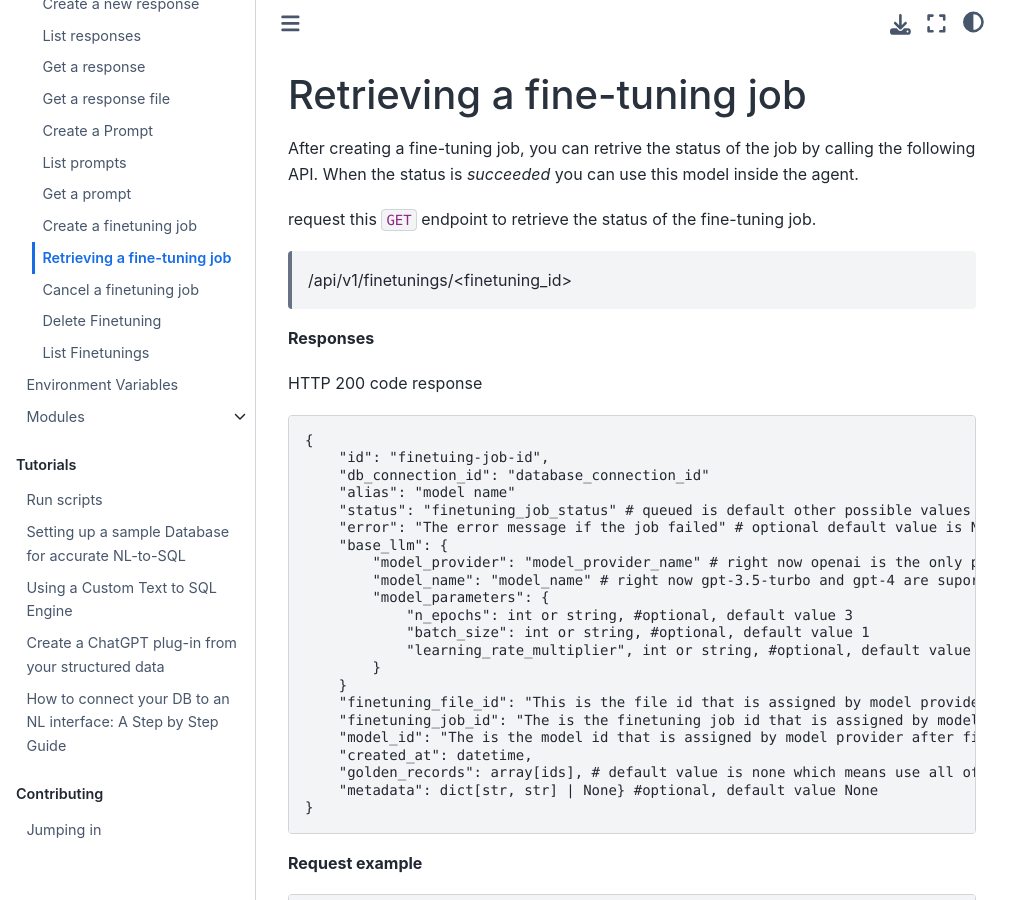
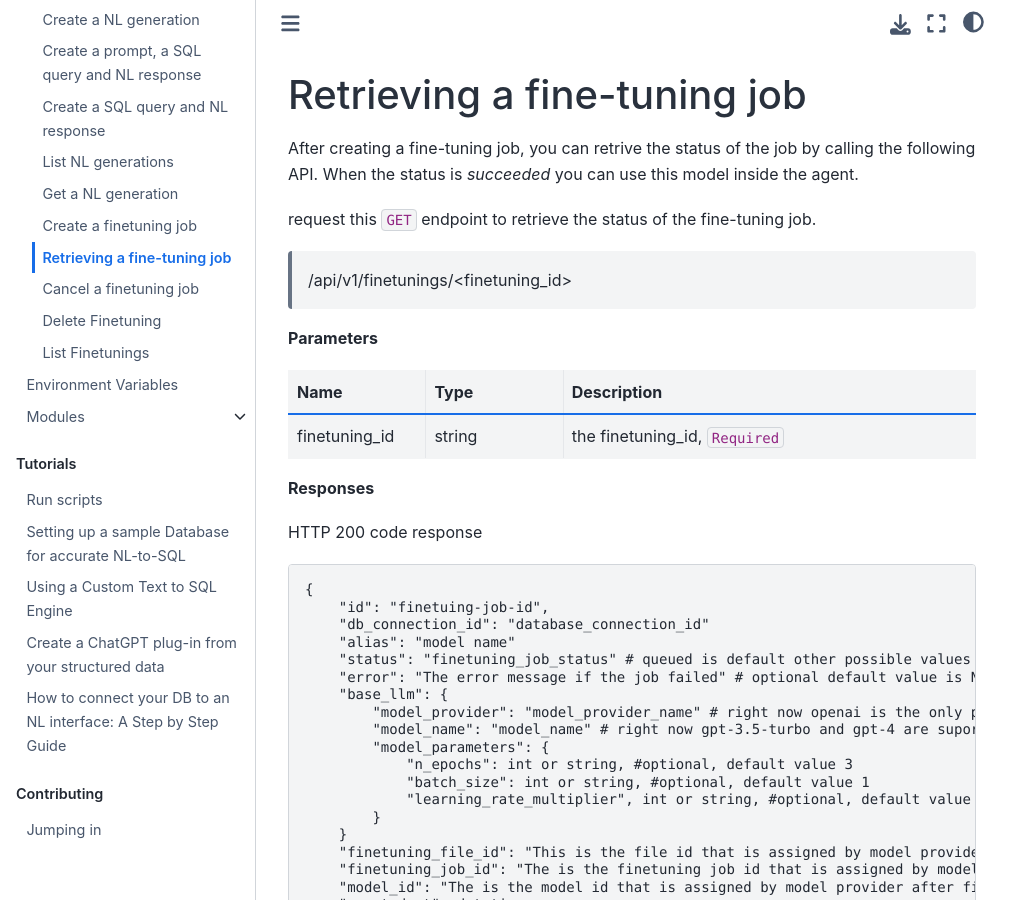
Before and after one commit to Dataherald/dataherald, a Sphinx documentation site: the page built from docs/api.get_finetuning.rst, in a window 1280 px wide and 900 px high. Shown: the whole window, without its empty margins (0-1031 px from the left). Built offline with Sphinx 7.4.7 and the Sphinx Book theme 1.1.4, drawn with Linux system fonts in a browser that asks for light colours; pages that are not in the unit, such as notebooks, are missing from menus; some of the changed lines change nothing that is shown.

Commit message:
DH-5228/add nl generations docs

```diff
--- /dev/null
+++ b/docs/api.create_nl_generation.rst
@@ -0,0 +1,68 @@
+Create a NL generation
+=============================
+
+NL generation is the resource that contains all of natural language response generated for SQL generations.
+
+max_rows parameter defines how many rows after executing the SQL query should be used for NL generation.
+
+Request this ``POST`` endpoint to create a NL generation for a given SQL generation::
+
+    api/v1/sql-generations/{sql_generation_id}/nl-generations
+
+**Parameters**
+
+.. csv-table::
+   :header: "Name", "Type", "Description"
+   :widths: 20, 20, 60
+
+   "sql_generation_id", "string", "the SQL generation id that we want to create NL response for, ``Required``"
+
+
+**Request body**
+
+.. code-block:: rst
+
+   {
+        "max_rows": 100,
+        "metadata": {}
+    }
+
+**Responses**
+
+HTTP 201 code response
+
+.. code-block:: rst
+
+    {
+        "id": "string",
+        "metadata": {},
+        "created_at": "string",
+        "sql_generation_id": "string",
+        "text": "string"
+    }
+
+**Request example**
+
+.. code-block:: rst
+
+    curl -X 'POST' \
+    'http://localhost/api/v1/sql-generations/65971ec8d274e27e2a360457/nl-generations' \
+    -H 'accept: application/json' \
+    -H 'Content-Type: application/json' \
+    -d '{
+    "max_rows": 100,
+    "metadata": {}
+    }'
+
+
+**Response example**
+
+.. code-block:: rst
+
+    {
+    "id": "659f1194fb38253f83458065",
+    "metadata": {},
+    "created_at": "2024-01-10 21:52:20.352826",
+    "sql_generation_id": "65971ec8d274e27e2a360457",
+    "text": "The most expensive zip code to rent in Los Angeles county in May 2022 was 91302, with the highest rent being $13,219.15."
+    }
--- /dev/null
+++ b/docs/api.create_prompt_sql_generation_nl_generation.rst
@@ -0,0 +1,95 @@
+Create a SQL query and NL response
+===================================
+
+This endpoint can be used to create a SQL query and NL response for a given prompt.
+This endpoint has all of the parameters required for SQL generation and NL generation.
+
+NL generation parameters
+------------------------
+
+The following parameters are used for NL generation:
+
+* max_rows: the maximum number of rows to return in the NL response
+
+SQL generation parameters
+-------------------------
+
+The following parameters are used for SQL generation:
+
+* finetuning_id: the id of the finetuning model. If this is not provided we use a reasoning LLM with retrieval augmented generation. If specified we use the finetuning model for sql generation.
+* evaluate: whether to evaluate the generated SQL query.
+* sql: if you want to manually create the SQL query you can provide it here. If this is not provided we use the prompt to generate the SQL query.
+
+
+
+Request this ``POST`` endpoint to create a SQL query and a NL response for a given prompt::
+
+    api/v1/prompts/{prompt_id}/sql-generations/nl-generations
+
+**Parameters**
+
+.. csv-table::
+   :header: "Name", "Type", "Description"
+   :widths: 20, 20, 60
+
+   "prompt_id", "string", "the prompt id that we want to create a SQL query and NL response for, ``Required``"
+
+
+**Request body**
+
+.. code-block:: rst
+
+   {
+        "max_rows": 100,
+        "metadata": {},
+        "sql_generation": {
+            "finetuning_id": "string",
+            "evaluate": false,
+            "sql": "string",
+            "metadata": {}
+        }
+    }
+
+**Responses**
+
+HTTP 201 code response
+
+.. code-block:: rst
+
+    {
+        "id": "string",
+        "metadata": {},
+        "created_at": "string",
+        "sql_generation_id": "string",
+        "text": "string"
+    }
+
+**Request example**
+
+.. code-block:: rst
+
+    curl -X 'POST' \
+        'http://localhost/api/v1/prompts/6598246b55b78760ff3f205c/sql-generations/nl-generations' \
+        -H 'accept: application/json' \
+        -H 'Content-Type: application/json' \
+        -d '{
+        "max_rows": 100,
+        "metadata": {},
+        "sql_generation": {
+            "evaluate": false,
+            "metadata": {}
+        }
+    }'
+
+
+**Response example**
+
+.. code-block:: rst
+
+    {
+    "id": "659f141ffb38253f83458067",
+    "metadata": {},
+    "created_at": "2024-01-10 22:03:11.422172",
+    "sql_generation_id": "659f1396fb38253f83458066",
+    "text": "The average rent price in Los Angeles, California, as of the most recent data on November 30, 2023, is $3,367.66."
+    }
--- /dev/null
+++ b/docs/api.create_sql_generation_nl_generation.rst
@@ -0,0 +1,104 @@
+Create a prompt, a SQL query and NL response
+============================================
+
+This endpoint can be used to create a prompt, a SQL query and NL response at the same time. The prompt is used to generate the SQL query and the SQL query is used to generate the NL response.
+This endpoint has all of the parameters required for prompts, SQL generation, and NL generation.
+
+NL generation parameters
+------------------------
+
+The following parameters are used for NL generation:
+
+* max_rows: the maximum number of rows to return in the NL response
+
+SQL generation parameters
+-------------------------
+
+The following parameters are used for SQL generation:
+
+* finetuning_id: the id of the finetuning model. If this is not provided we use a reasoning LLM with retrieval augmented generation. If specified we use the finetuning model for sql generation.
+* evaluate: whether to evaluate the generated SQL query.
+* sql: if you want to manually create the SQL query you can provide it here. If this is not provided we use the prompt to generate the SQL query.
+
+Prompt parameters
+-----------------
+
+The following parameters are used for prompts:
+
+* text: the prompt text
+* db_connection_id: the id of the database connection
+
+
+Request this ``POST`` endpoint to create a SQL query and a NL response for a given prompt::
+
+    api/v1/prompts/sql-generations/nl-generations
+
+
+**Request body**
+
+.. code-block:: rst
+
+   {
+        "max_rows": 100,
+        "metadata": {},
+        "sql_generation": {
+            "finetuning_id": "string",
+            "evaluate": false,
+            "sql": "string",
+            "metadata": {},
+            "prompt": {
+            "text": "string",
+            "db_connection_id": "string",
+            "metadata": {}
+            }
+        }
+    }
+
+**Responses**
+
+HTTP 201 code response
+
+.. code-block:: rst
+
+    {
+        "id": "string",
+        "metadata": {},
+        "created_at": "string",
+        "sql_generation_id": "string",
+        "text": "string"
+    }
+
+**Request example**
+
+.. code-block:: rst
+
+    curl -X 'POST' \
+        'http://localhost/api/v1/prompts/sql-generations/nl-generations' \
+        -H 'accept: application/json' \
+        -H 'Content-Type: application/json' \
+        -d '{
+        "max_rows": 100,
+        "metadata": {},
+        "sql_generation": {
+            "evaluate": false,
+            "metadata": {},
+            "prompt": {
+            "text": "What is the average rent price in LA?",
+            "db_connection_id": "6595907efef5f74dd0069519",
+            "metadata": {}
+            }
+        }
+    }'
+
+
+**Response example**
+
+.. code-block:: rst
+
+    {
+    "id": "659f166dfb38253f8345806d",
+    "metadata": {},
+    "created_at": "2024-01-10 22:13:01.707573",
+    "sql_generation_id": "659f1603fb38253f8345806c",
+    "text": "The average rent price in LA is $3,337.42."
+    }
--- a/docs/api.get_finetuning.rst
+++ b/docs/api.get_finetuning.rst
@@ -6,6 +6,14 @@
 request this ``GET`` endpoint to retrieve the status of the fine-tuning job.
 
     /api/v1/finetunings/<finetuning_id>
+
+**Parameters**
+
+.. csv-table::
+   :header: "Name", "Type", "Description"
+   :widths: 20, 20, 60
+
+   "finetuning_id", "string", "the finetuning_id, ``Required``"
 
 **Responses**
 
--- /dev/null
+++ b/docs/api.get_nl_generation.rst
@@ -0,0 +1,49 @@
+Get a NL generation
+============================
+
+request this ``GET`` endpoint to get a prompt.
+
+    /api/v1/nl_generations/<nl_generation_id>
+
+**Parameters**
+
+.. csv-table::
+   :header: "Name", "Type", "Description"
+   :widths: 20, 20, 60
+
+   "nl_generation_id", "string", "the nl_generation_id, ``Required``"
+
+
+**Responses**
+
+HTTP 200 code response
+
+.. code-block:: rst
+
+    {
+    "id": "string",
+    "metadata": {},
+    "created_at": "string",
+    "sql_generation_id": "string",
+    "text": "string"
+    }
+
+**Request example**
+
+.. code-block:: rst
+
+   curl -X 'GET' \
+  'http://localhost/api/v1/nl_generations/659f166dfb38253f8345806d' \
+   -H 'accept: application/json'
+
+**Response example**
+
+.. code-block:: rst
+
+    {
+    "id": "659f166dfb38253f8345806d",
+    "metadata": {},
+    "created_at": "2024-01-10 22:13:01.707000+00:00",
+    "sql_generation_id": "659f1603fb38253f8345806c",
+    "text": "The average rent price in LA is $3,337.42."
+    }
--- /dev/null
+++ b/docs/api.list_nl_generations.rst
@@ -0,0 +1,45 @@
+List NL generations
+============================
+
+request this ``GET`` endpoint to get a prompt.
+
+    /api/v1/nl_generations
+
+
+**Responses**
+
+HTTP 200 code response
+
+.. code-block:: rst
+
+    [
+        {
+            "id": "string",
+            "metadata": {},
+            "created_at": "string",
+            "sql_generation_id": "string",
+            "text": "string"
+        }
+    ]
+
+**Request example**
+
+.. code-block:: rst
+
+   curl -X 'GET' \
+  'http://localhost/api/v1/nl_generations' \
+   -H 'accept: application/json'
+
+**Response example**
+
+.. code-block:: rst
+
+    [
+        {
+            "id": "659f166dfb38253f8345806d",
+            "metadata": {},
+            "created_at": "2024-01-10 22:13:01.707000+00:00",
+            "sql_generation_id": "659f1603fb38253f8345806c",
+            "text": "The average rent price in LA is $3,337.42."
+        }
+    ]
--- a/docs/api.rst
+++ b/docs/api.rst
@@ -44,42 +44,42 @@
         }
     }
 
-Responses
-------------------
-The ``responses`` object is created from the answering natural language questions from the relational data.
+.. Responses
+.. ------------------
+.. The ``responses`` object is created from the answering natural language questions from the relational data.
 
-The related endpoints are:
+.. The related endpoints are:
 
-* :doc:`add_question <api.question>` -- ``POST api/v1/questions``
-* :doc:`add_responses <api.add_responses>` -- ``POST api/v1/responses``
-* :doc:`list_responses <api.list_responses>` -- ``GET api/v1/responses``
-* :doc:`get_response <api.get_response>` -- ``GET api/v1/responses/{response_id}``
-* :doc:`get_response_file <api.get_response_file>` -- ``GET api/v1/responses/{response_id}/file``
+.. * :doc:`add_question <api.question>` -- ``POST api/v1/questions``
+.. * :doc:`add_responses <api.add_responses>` -- ``POST api/v1/responses``
+.. * :doc:`list_responses <api.list_responses>` -- ``GET api/v1/responses``
+.. * :doc:`get_response <api.get_response>` -- ``GET api/v1/responses/{response_id}``
+.. * :doc:`get_response_file <api.get_response_file>` -- ``GET api/v1/responses/{response_id}/file``
 
-**Response resource example:**
+.. **Response resource example:**
 
-.. code-block:: json
+.. .. code-block:: json
 
-    {
-      "question_id": "string",
-      "response": "string",
-      "sql_query": "string",
-      "sql_query_result": {
-        "columns": [
-          "string"
-        ],
-        "rows": [
-          {}
-        ]
-      },
-      "sql_generation_status": "INVALID",
-      "error_message": "string",
-      "exec_time": 0,
-      "total_tokens": 0,
-      "total_cost": 0,
-      "confidence_score": 0,
-      "created_at": "2023-10-12T16:26:40.951158"
-    }
+..     {
+..       "question_id": "string",
+..       "response": "string",
+..       "sql_query": "string",
+..       "sql_query_result": {
+..         "columns": [
+..           "string"
+..         ],
+..         "rows": [
+..           {}
+..         ]
+..       },
+..       "sql_generation_status": "INVALID",
+..       "error_message": "string",
+..       "exec_time": 0,
+..       "total_tokens": 0,
+..       "total_cost": 0,
+..       "confidence_score": 0,
+..       "created_at": "2023-10-12T16:26:40.951158"
+..     }
 
 Table Descriptions
 ---------------------
@@ -139,6 +139,44 @@
 * :doc:`List prompts <api.list_prompts>` -- ``GET api/v1/prompts``
 * :doc:`Get a prompt <api.get_prompt>` -- ``GET api/v1/prompts/{prompt_id}``
 
+**prompt resource example:**
+
+.. code-block:: json
+
+        {
+            "id": "str"
+            "db_connection_id": "str"
+            "text": "str"
+            "created_at": "datetime",
+            "metadata": "dict | None"
+        }
+
+
+NL generations
+---------------------
+
+For each SQL generation, the LLMs can generate a natural language response based on the SQL query results.
+
+Related endpoints are:
+
+* :doc:`create a NL generation for a given SQL generation <api.create_nl_generation>` -- ``POST api/v1/sql-generations/{sql_generation_id}/nl-generations``
+* :doc:`create a SQL generation and a NL generation for a given prompt <api.create_sql_generation_nl_generation>` -- ``POST api/v1/prompts/{prompt_id}/sql-generations/nl-generations``
+* :doc:`create a prompt and a SQL generation and a NL generation <api.create_prompt_sql_generation_nl_generation>` -- ``POST api/v1/prompts/sql-generations/nl-generations``
+* :doc:`list NL generations <api.list_nl_generations>` -- ``GET api/v1/nl-generations``
+* :doc:`get a NL generation <api.get_nl_generation>` -- ``GET api/v1/nl-generations/{nl_generation_id}``
+
+**Nl generation resource example:**
+
+.. code-block:: json
+
+        {
+            "id": "str"
+            "sql_generation_id": "str"
+            "text": "str"
+            "created_at": "datetime",
+            "metadata": "dict | None"
+        }
+
 
 Finetuning jobs
 ---------------------
@@ -178,7 +216,7 @@
         "model_id": "Model ID after finetuning",
         "created_at": "datetime",
         "golden_records": "array[ids]", // Default is None, meaning use all golden records
-        "metadata": "dict[str, str] | None" // Optional, default None
+        "metadata": "dict | None" // Optional, default None
     }
 
 .. toctree::
@@ -199,20 +237,17 @@
     api.update_instructions
     api.delete_instructions
 
-    api.golden_record
-
-    api.question
-    api.list_questions
-    api.get_question
-
-    api.add_responses
-    api.list_responses
-    api.get_response
-    api.get_response_file
+    api.golden_sql
 
     api.create_prompt
     api.list_prompts
     api.get_prompt
+
+    api.create_nl_generation
+    api.create_sql_generation_nl_generation
+    api.create_prompt_sql_generation_nl_generation
+    api.list_nl_generations
+    api.get_nl_generation
 
     api.finetuning
     api.get_finetuning
```
